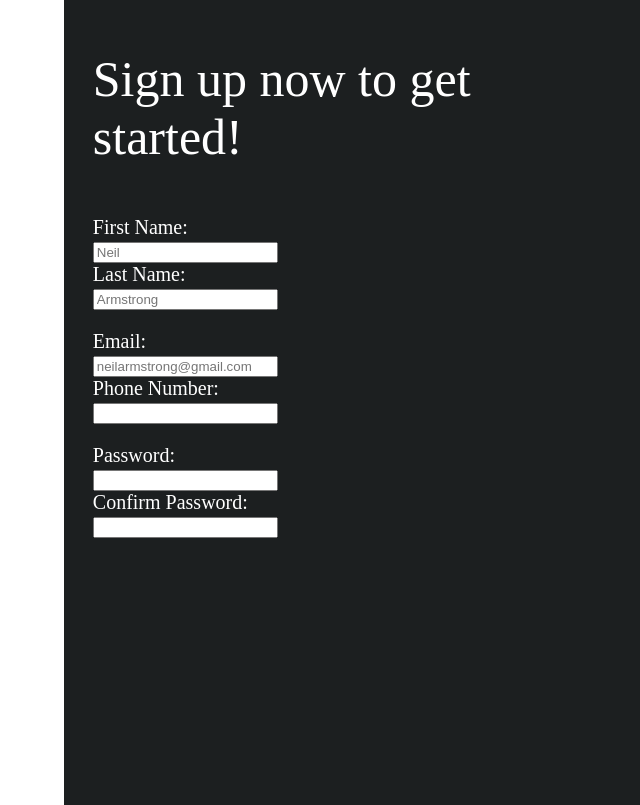
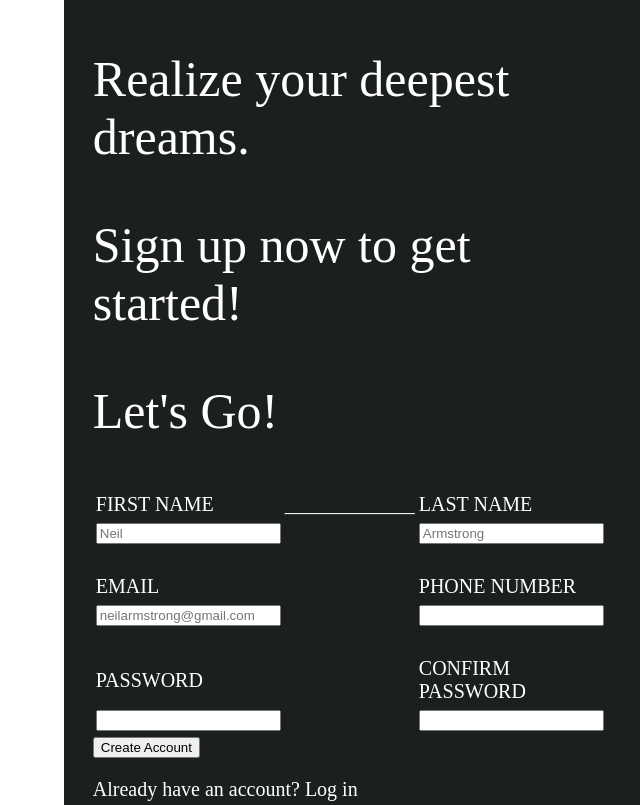
Before and after one commit to deeowemez/sign-up-form, a plain HTML site: page index.html in a window 1280 px wide. Shown: the top 805 px of the page, without its empty margins (640-1280 px from the left). Drawn offline with Linux system fonts and the light colour scheme.

Commit message:
complete structure

```diff
--- a/index.html
+++ b/index.html
@@ -6,6 +6,8 @@
     <title>Sign Up or Log-In</title>
     <link rel="icon" href="./photos/galaxy.png" type="image/png" title="Atom">
     <link rel="stylesheet" href="styles.css">
+    <link href="https://fonts.googleapis.com/css2?family=Changa:wght@200;300;400;500;600;700;800&family=Open+Sans:wght@300;400;500&family=Press+Start+2P&family=Roboto:wght@100;300;400;500&display=swap" rel="stylesheet">
+
 </head>
 <body>
     <div class="container">
@@ -14,31 +16,48 @@
         </div>
         <div class="right-div">
             <div class="div-one">
-                <!-- <p class="head">Realize your deepest dreams.</p> -->
-                <p class="sub">Sign up now to get started!</p>
+                <p class="top">Realize your deepest dreams.</p>
+                <p class="mid">Sign up now to get started!</p>
+                <p class="bott">Let's Go!</p>
             </div>
             <div class="div-two">
                 <form action="./data.html" method="get">
-                    <div class="one">
-                        <label for="first_name">First Name: </label>
-                            <input type="text" id="first_name" placeholder="Neil">
-                        <label for="last_name">Last Name: </label>
-                            <input type="text" id="last_name" placeholder="Armstrong">
-                    </div>
-
-                    <div class="two">
-                        <label for="email">Email: </label>
-                            <input type="email" id="email" placeholder="neilarmstrong@gmail.com">
-                        <label for="phone_number">Phone Number: </label>
-                            <input type="number" id="phone_number">
-                    </div>
-
-                    <div class="three">
-                        <label for="password">Password: </label>
-                            <input type="password" id="password">
-                        <label for="confirm_password">Confirm Password: </label>
-                            <input type="password" id="confirm_password">
-                    </div>
+                    <table>
+                        <tr>
+                            <td><label for="first_name">FIRST NAME</label></td>
+                            <td class="line">_____________</td>
+                            <td><label for="last_name">LAST NAME</label></td>
+                        </tr>
+                        <tr>
+                            <td><input type="text" class="inputBox" id="first_name" placeholder="Neil"></td>
+                            <td>            </td>
+                            <td><input type="text" class="inputBox" id="last_name" placeholder="Armstrong"></td>
+                        </tr>
+                        <tr><td><br></td></tr>
+                        <tr>
+                            <td><label for="email">EMAIL</label></td>
+                            <td>            </td>
+                            <td><label for="phone_number">PHONE NUMBER</label></td>
+                        </tr>
+                        <tr>
+                            <td><input type="email" class="inputBox" id="email" placeholder="neilarmstrong@gmail.com"></td>
+                            <td>            </td>
+                            <td><input type="number" class="inputBox" id="phone_number"></td>
+                        </tr>
+                        <tr><td><br></td></tr>
+                        <tr>
+                            <td><label for="password">PASSWORD</label></td>
+                            <td>            </td>
+                            <td><label for="confirm_password">CONFIRM PASSWORD</label></td>
+                        </tr>
+                        <tr>
+                            <td><input type="password" class="inputBox" id="password"></td>
+                            <td>            </td>
+                            <td><input type="password" class="inputBox" id="confirm_password"></td>
+                        </tr>
+                    </table>
+                    <button type="submit">Create Account</button>
+                    <p class="footer">Already have an account? <span>Log in</span></p>
                 </form>
             </div>
         </div>
```
